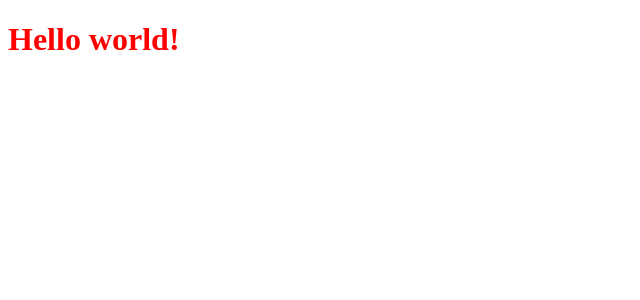
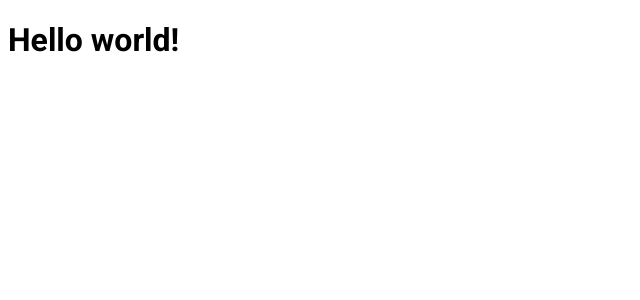
Before and after one commit to gabrielnakaema/ignews, a Next.js app: page / in a window 1280 px wide. Shown: the top 300 px of the page, without its empty margins (0-640 px from the left). Built offline with nearby package versions, Linux system fonts and the light colour scheme.

Commit message:
feature: add font import

```diff
--- /dev/null
+++ b/src/pages/_document.tsx
@@ -0,0 +1,23 @@
+import Document, { Html, Head, Main, NextScript } from 'next/document';
+
+export default class MyDocument extends Document {
+  render() {
+    return (
+      <Html>
+        <Head>
+          <link rel="preconnect" href="https://fonts.googleapis.com" />
+          <link rel="preconnect" href="https://fonts.gstatic.com" />
+          <link
+            href="https://fonts.googleapis.com/css2?family=Roboto:wght@400;700;900&display=swap"
+            rel="stylesheet"
+          />
+          <title>ig.news</title>
+        </Head>
+        <body>
+          <Main />
+          <NextScript />
+        </body>
+      </Html>
+    );
+  }
+}
--- a/src/styles/home.module.scss
+++ b/src/styles/home.module.scss
@@ -1,3 +1,3 @@
 .title {
-  color: red;
+  font-family: Roboto, sans-serif;
 }
```
